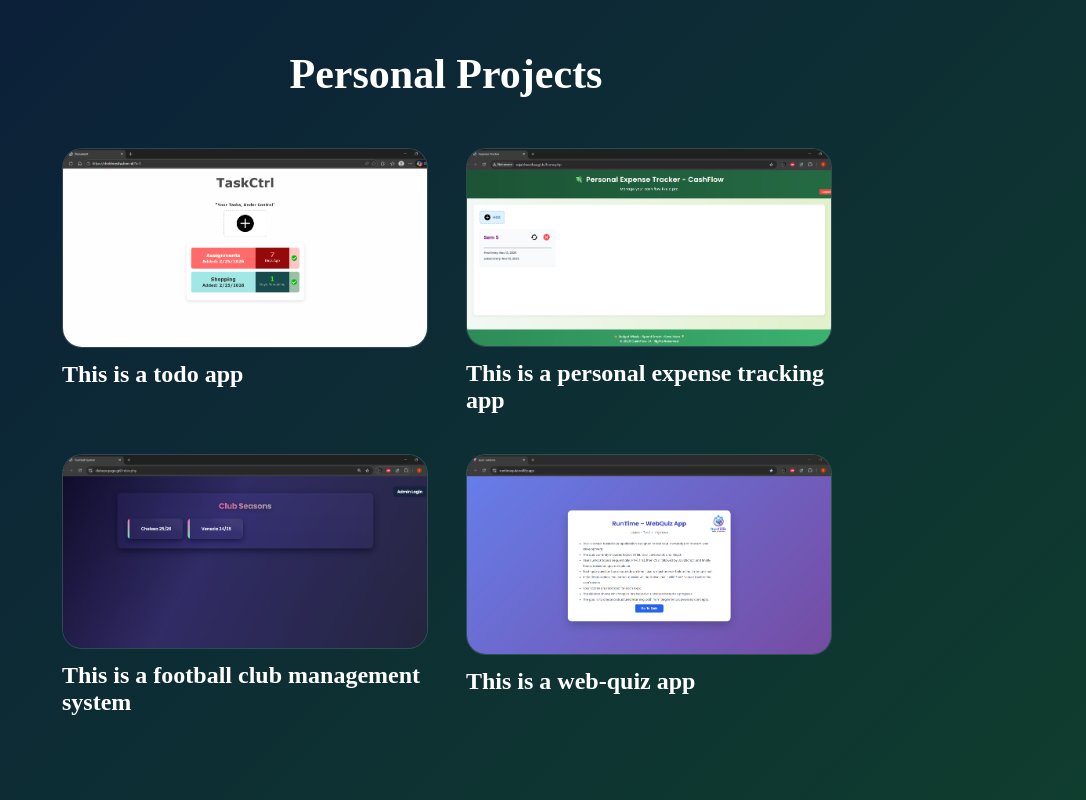
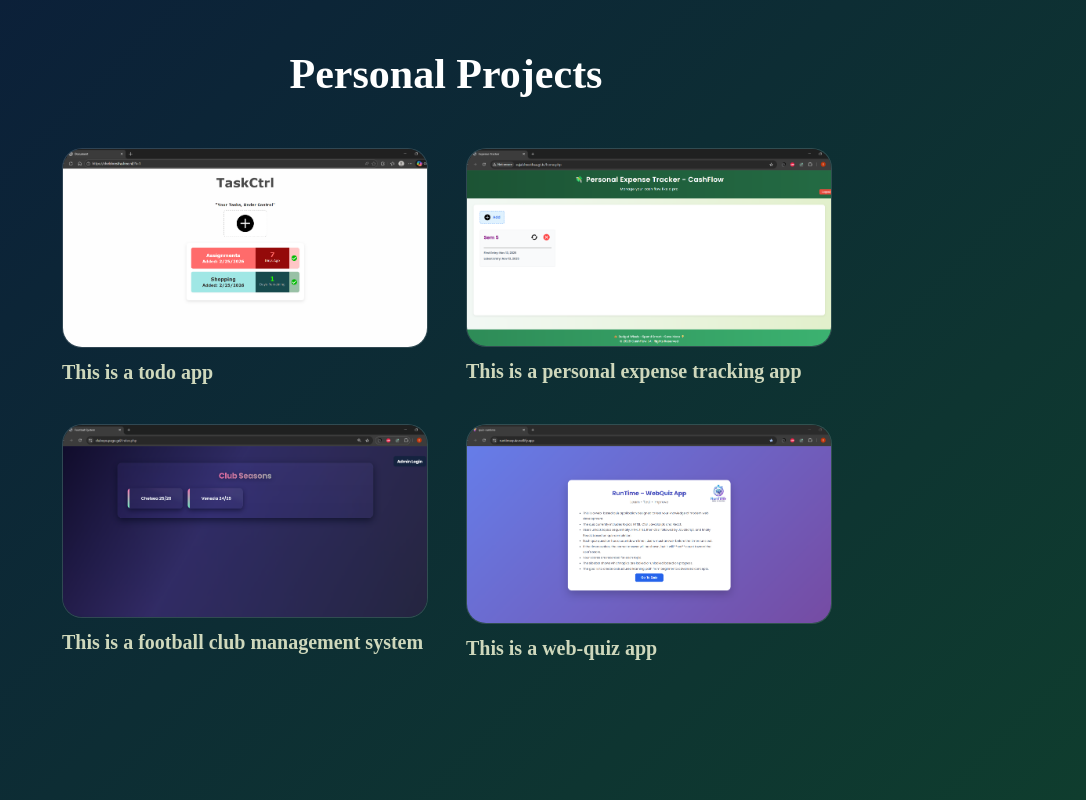
Before and after one commit to Sujal-Shrestha-SS/portfolio, a React (Vite) app in the folder my-portfolio/: page / in a window 1280 px wide. Shown: the part 1600-2400 px from the top of the page, without its empty margins (194-1280 px from the left). Built offline with nearby package versions, Linux system fonts and the light colour scheme.

Commit message:
styling ProjectInfo component

```diff
--- a/my-portfolio/src/components/Projects.jsx
+++ b/my-portfolio/src/components/Projects.jsx
@@ -93,5 +93,6 @@ const ProjectImage = styled.img`
 `
 
 const ProjectInfo = styled.h2`
-
+  font-size: 20px;
+  color: #cfd8bc;
 `
```
